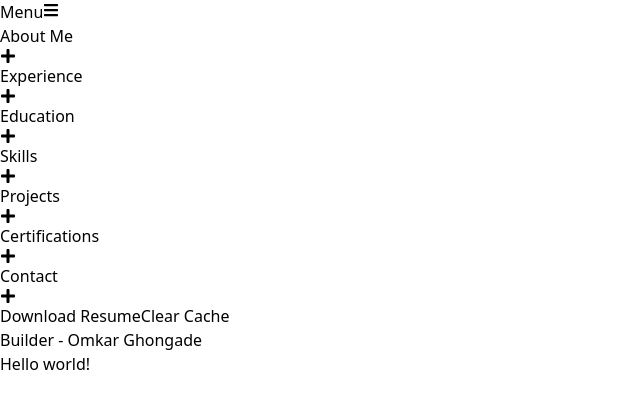
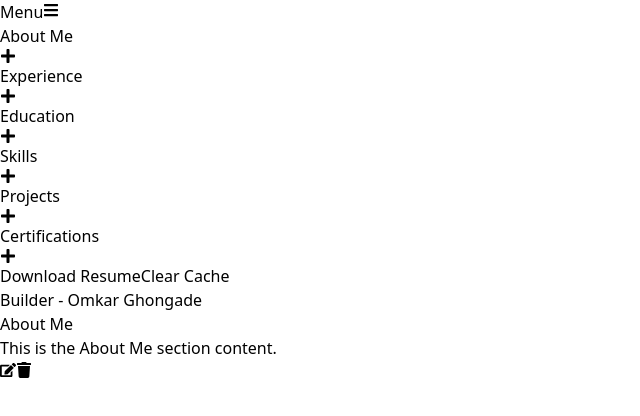
Before and after one commit to Omkar-Ghongade/Resume-Builder, a React (Vite) app in the folder client/: page / in a window 1280 px wide. Both pictures are taken after a click on the button "About Me". Shown: the top 416 px of the page, without its empty margins (0-640 px from the left). Built offline with nearby package versions, Linux system fonts and the light colour scheme.

Commit message:
added edit delete and all sections created

```diff
--- a/client/package.json
+++ b/client/package.json
@@ -11,6 +11,7 @@
   },
   "dependencies": {
     "react": "^18.2.0",
+    "react-beautiful-dnd": "^13.1.1",
     "react-dom": "^18.2.0",
     "react-icons": "^5.2.1"
   },
--- a/client/src/App.jsx
+++ b/client/src/App.jsx
@@ -1,13 +1,67 @@
-import React from 'react';
-import LeftNavbar from './components/leftNavbar.jsx';
+import React, { useEffect, useState } from 'react';
+import LeftNavbar from './components/leftNavbar';
+import RightResume from './components/rightResume';
+import AboutUs from './components/subcomponents/aboutUs';
+import Certification from './components/subcomponents/certifications';
+import Education from './components/subcomponents/education';
+import Experience from './components/subcomponents/experience';
+import Projects from './components/subcomponents/projects';
+import Skills from './components/subcomponents/skills';
 
 export default function App() {
+  const [selectedComponents, setSelectedComponents] = useState([]);
+
+  useEffect(() => {
+    const savedComponents = JSON.parse(localStorage.getItem('selectedComponents'));
+    if (savedComponents) {
+      setSelectedComponents(savedComponents);
+    }
+  }, []);
+
+  const handleMenuClick = (componentName) => {
+    if (!selectedComponents.includes(componentName)) {
+      const newSelectedComponents = [...selectedComponents, componentName];
+      setSelectedComponents(newSelectedComponents);
+      localStorage.setItem('selectedComponents', JSON.stringify(newSelectedComponents));
+    }
+  };
+
+  const handleEdit = (componentName) => {
+    console.log(`Editing ${componentName}`);
+    // Add your edit logic here
+  };
+
+  const handleDelete = (componentName) => {
+    const newSelectedComponents = selectedComponents.filter(comp => comp !== componentName);
+    setSelectedComponents(newSelectedComponents);
+    localStorage.setItem('selectedComponents', JSON.stringify(newSelectedComponents));
+  };
+
+  const renderComponent = (componentName, index) => {
+    switch (componentName) {
+      case 'About Me':
+        return <AboutUs key={index} onEdit={() => handleEdit(componentName)} onDelete={() => handleDelete(componentName)} />;
+      case 'Experience':
+        return <Experience key={index} onEdit={() => handleEdit(componentName)} onDelete={() => handleDelete(componentName)} />;
+      case 'Education':
+        return <Education key={index} onEdit={() => handleEdit(componentName)} onDelete={() => handleDelete(componentName)} />;
+      case 'Skills':
+        return <Skills key={index} onEdit={() => handleEdit(componentName)} onDelete={() => handleDelete(componentName)} />;
+      case 'Projects':
+        return <Projects key={index} onEdit={() => handleEdit(componentName)} onDelete={() => handleDelete(componentName)} />;
+      case 'Certifications':
+        return <Certification key={index} onEdit={() => handleEdit(componentName)} onDelete={() => handleDelete(componentName)} />;
+      default:
+        return null;
+    }
+  };
+
   return (
-    <div>
-      <LeftNavbar />
-      <h1 className="text-3xl font-bold underline">
-        Hello world!
-      </h1>
+    <div className="flex">
+      <LeftNavbar onMenuClick={handleMenuClick} />
+      <RightResume>
+        {selectedComponents.map((component, index) => renderComponent(component, index))}
+      </RightResume>
     </div>
-  )
+  );
 }
--- a/client/src/components/leftNavbar.jsx
+++ b/client/src/components/leftNavbar.jsx
@@ -1,7 +1,7 @@
 import React, { useState } from 'react';
 import { FaPlus, FaBars } from 'react-icons/fa';
 
-export default function LeftNavbar() {
+export default function LeftNavbar({ onMenuClick }) {
   const [isOpen, setIsOpen] = useState(false);
 
   const toggleMenu = () => {
@@ -15,7 +15,11 @@ export default function LeftNavbar() {
 
   const downloadResume = () => {
     console.log('Downloading resume...');
-  }
+  };
+
+  const menuItems = [
+    'About Me', 'Experience', 'Education', 'Skills', 'Projects', 'Certifications'
+  ];
 
   return (
     <div>
@@ -26,9 +30,12 @@ export default function LeftNavbar() {
         </button>
       </div>
       <div className={`h-full w-64 fixed top-0 left-0 bg-gray-800 text-white flex flex-col p-4 space-y-6 transition-transform transform lg:translate-x-0 ${isOpen ? 'translate-x-0' : '-translate-x-full'}`}>
-        {['About Me', 'Experience', 'Education', 'Skills', 'Projects', 'Certifications', 'Contact'].map((name) => (
+        {menuItems.map((name) => (
           <div key={name} className="w-full">
-            <button className="w-full flex justify-between items-center py-3 px-4 hover:bg-gray-700 rounded border border-gray-600 text-lg">
+            <button
+              onClick={() => onMenuClick(name)}
+              className="w-full flex justify-between items-center py-3 px-4 hover:bg-gray-700 rounded border border-gray-600 text-lg"
+            >
               <span>{name}</span>
               <FaPlus className="h-6 w-6" />
             </button>
@@ -37,7 +44,8 @@ export default function LeftNavbar() {
         <div className="mt-auto space-y-4">
           <button
             onClick={downloadResume}
-            className="w-full flex justify-center items-center py-3 px-4 bg-blue-600 hover:bg-blue-700 rounded text-lg text-white">
+            className="w-full flex justify-center items-center py-3 px-4 bg-blue-600 hover:bg-blue-700 rounded text-lg text-white"
+          >
             Download Resume
           </button>
           <button
--- a/client/src/components/rightResume.jsx
+++ b/client/src/components/rightResume.jsx
@@ -0,0 +1,9 @@
+import React from 'react';
+
+export default function RightResume({ children }) {
+  return (
+    <div id="right-content" className="p-4 lg:ml-64">
+      {children}
+    </div>
+  );
+}
--- /dev/null
+++ b/client/src/components/subcomponents/aboutUs.jsx
@@ -0,0 +1,21 @@
+import React from 'react';
+import { FaEdit, FaTrash } from 'react-icons/fa';
+
+export default function AboutUs({ onEdit, onDelete }) {
+  return (
+    <div className="flex justify-between items-center">
+      <div>
+        <h1>About Me</h1>
+        <p>This is the About Me section content.</p>
+      </div>
+      <div className="flex space-x-2">
+        <button onClick={onEdit} className="text-blue-500 hover:text-blue-700">
+          <FaEdit />
+        </button>
+        <button onClick={onDelete} className="text-red-500 hover:text-red-700">
+          <FaTrash />
+        </button>
+      </div>
+    </div>
+  );
+}
--- /dev/null
+++ b/client/src/components/subcomponents/certifications.jsx
@@ -0,0 +1,21 @@
+import React from 'react';
+import { FaEdit, FaTrash } from 'react-icons/fa';
+
+export default function certifications({ onEdit, onDelete }) {
+  return (
+    <div className="flex justify-between items-center">
+      <div>
+        <h1>Certifications</h1>
+        <p>This is the Certifications section content.</p>
+      </div>
+      <div className="flex space-x-2">
+        <button onClick={onEdit} className="text-blue-500 hover:text-blue-700">
+          <FaEdit />
+        </button>
+        <button onClick={onDelete} className="text-red-500 hover:text-red-700">
+          <FaTrash />
+        </button>
+      </div>
+    </div>
+  );
+}
--- /dev/null
+++ b/client/src/components/subcomponents/education.jsx
@@ -0,0 +1,21 @@
+import React from 'react';
+import { FaEdit, FaTrash } from 'react-icons/fa';
+
+export default function education({ onEdit, onDelete }) {
+  return (
+    <div className="flex justify-between items-center">
+      <div>
+        <h1>Education</h1>
+        <p>This is the Education section content.</p>
+      </div>
+      <div className="flex space-x-2">
+        <button onClick={onEdit} className="text-blue-500 hover:text-blue-700">
+          <FaEdit />
+        </button>
+        <button onClick={onDelete} className="text-red-500 hover:text-red-700">
+          <FaTrash />
+        </button>
+      </div>
+    </div>
+  );
+}
--- /dev/null
+++ b/client/src/components/subcomponents/experience.jsx
@@ -0,0 +1,21 @@
+import React from 'react';
+import { FaEdit, FaTrash } from 'react-icons/fa';
+
+export default function experience({ onEdit, onDelete }) {
+  return (
+    <div className="flex justify-between items-center">
+      <div>
+        <h1>Experience</h1>
+        <p>This is the Experience section content.</p>
+      </div>
+      <div className="flex space-x-2">
+        <button onClick={onEdit} className="text-blue-500 hover:text-blue-700">
+          <FaEdit />
+        </button>
+        <button onClick={onDelete} className="text-red-500 hover:text-red-700">
+          <FaTrash />
+        </button>
+      </div>
+    </div>
+  );
+}
--- /dev/null
+++ b/client/src/components/subcomponents/projects.jsx
@@ -0,0 +1,21 @@
+import React from 'react';
+import { FaEdit, FaTrash } from 'react-icons/fa';
+
+export default function projects({ onEdit, onDelete }) {
+  return (
+    <div className="flex justify-between items-center">
+      <div>
+        <h1>Projects</h1>
+        <p>This is the Projects section content.</p>
+      </div>
+      <div className="flex space-x-2">
+        <button onClick={onEdit} className="text-blue-500 hover:text-blue-700">
+          <FaEdit />
+        </button>
+        <button onClick={onDelete} className="text-red-500 hover:text-red-700">
+          <FaTrash />
+        </button>
+      </div>
+    </div>
+  );
+}
--- /dev/null
+++ b/client/src/components/subcomponents/skills.jsx
@@ -0,0 +1,21 @@
+import React from 'react';
+import { FaEdit, FaTrash } from 'react-icons/fa';
+
+export default function skills({ onEdit, onDelete }) {
+  return (
+    <div className="flex justify-between items-center">
+      <div>
+        <h1>Skills</h1>
+        <p>This is the Skills section content.</p>
+      </div>
+      <div className="flex space-x-2">
+        <button onClick={onEdit} className="text-blue-500 hover:text-blue-700">
+          <FaEdit />
+        </button>
+        <button onClick={onDelete} className="text-red-500 hover:text-red-700">
+          <FaTrash />
+        </button>
+      </div>
+    </div>
+  );
+}
```
Also changed, not shown: 1 other file (tests, documents, lock files or other folders).
